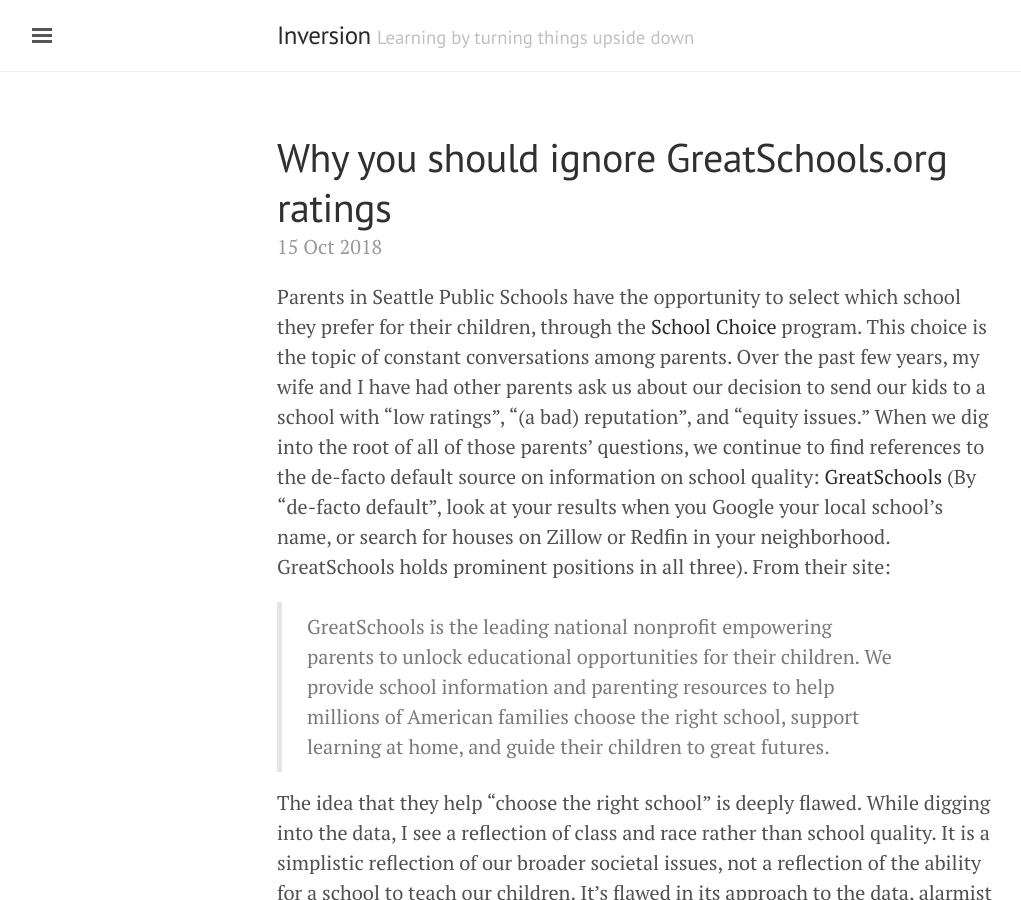
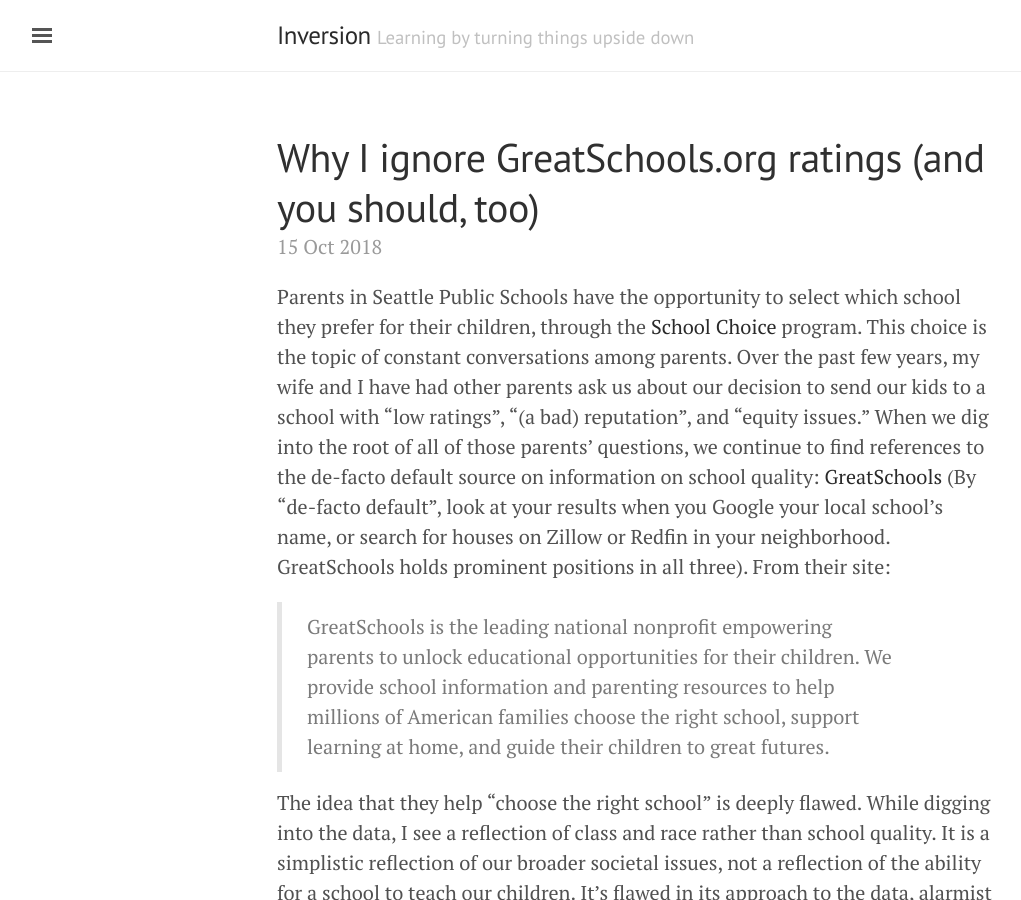
Before and after one commit to sachbhat/sachbhat.github.io, a Jekyll site: the page built from _posts/2018-09-25-greatschools-dealbreakers.md, in a window 1280 px wide and 900 px high. Shown: the whole window, without its empty margins (3-1024 px from the left). Built offline with Jekyll 4.4.1, drawn with Linux system fonts in a browser that asks for light colours; some of the changed text lies outside the part shown.

```diff
--- a/_posts/2018-09-25-greatschools-dealbreakers.md
+++ b/_posts/2018-09-25-greatschools-dealbreakers.md
@@ -1,6 +1,6 @@
 ---
 layout: post
-title: Why you should ignore GreatSchools.org ratings
+title: Why I ignore GreatSchools.org ratings (and you should, too)
 date: 2018-10-15 16:24:43 -0700
 categories: [education, data]
 tags: [education, data, equity, race]
```
Also changed, not shown: _posts/2018-10-19-math-scores-fall-off-early.md (added, +22 -0 lines), about.md (+1 -1 lines).
